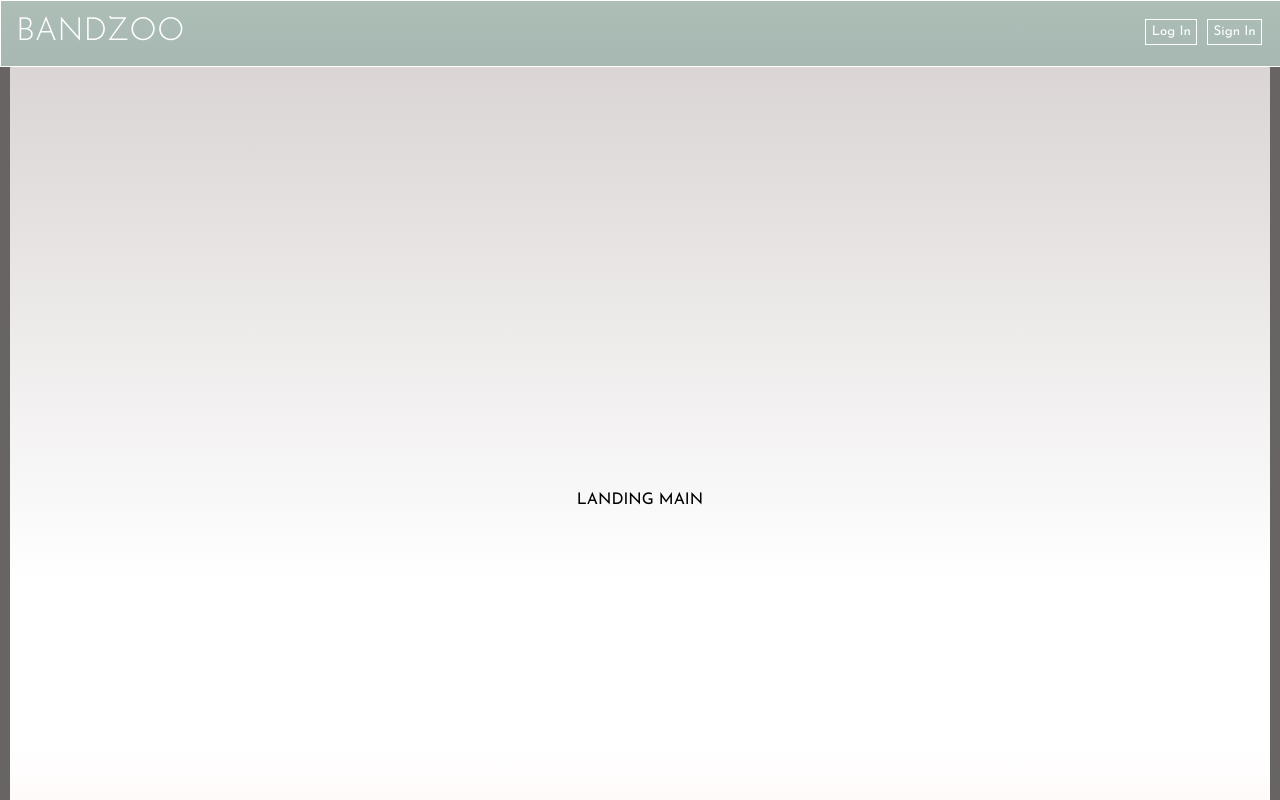
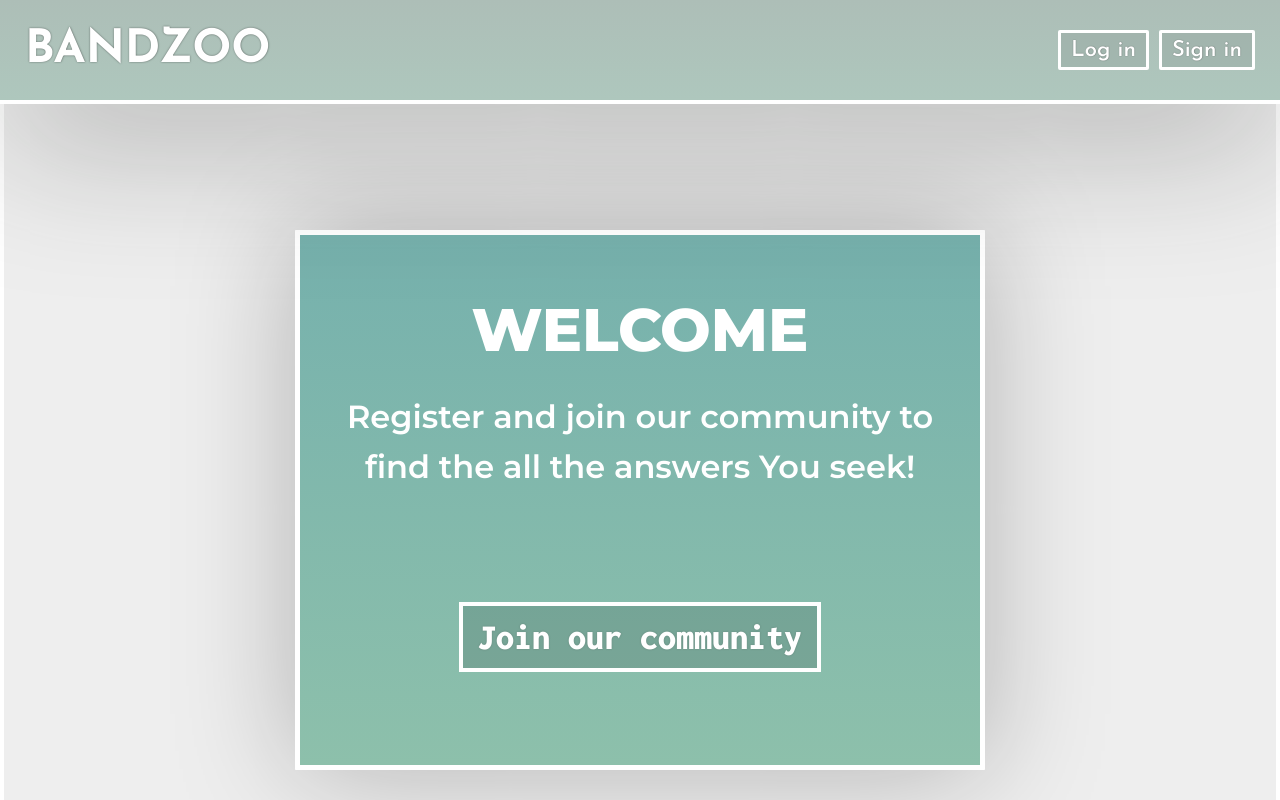
Before and after one commit to JellyGh0st/react-final, a React (Create React App) app: page / in a window 1280 px wide. Shown: the top 800 px of the page. Built offline with nearby package versions, Linux system fonts and the light colour scheme.

Commit message:
design branch separated and tweek'ed

```diff
--- a/src/App.css
+++ b/src/App.css
@@ -1,7 +1,6 @@
-@import url("https://fonts.googleapis.com/css2?family=Josefin+Sans:wght@100;200;300;400;500;600;700&display=swap");
-
+@import url('https://fonts.googleapis.com/css2?family=Inconsolata:wght@300;400;500;600;700;800;900&family=Josefin+Sans:wght@100;200;300;400;500;600;700&family=Montserrat:wght@100;200;300;400;500;600;700;800;900&display=swap');
 body {
-  font-family: "Josefin Sans", sans-serif;
+  font-family: 'Montserrat', sans-serif;
   margin: 0;
   padding: 0;
 }
@@ -9,39 +8,48 @@ body {
 /* Header */
 
 header {
+  height: 100px;
   position: fixed;
   top: 0;
   width: 100%;
-  border: 1px solid #ffffff;
-  background: #a6b8b1;
-  background: linear-gradient(0deg,#a6b8b1 0%,#adbeb7 100%);
+  border-bottom: 4px solid #ffffff;
+  background: #c1d2cb;
+  background: linear-gradient(0deg,#aec7bd 0%,#adbeb7 100%);
+  box-shadow: 0.1px 30px 150px rgba(45, 47, 46, 0.355);
+  display: flex;
+  justify-content: center;
+
 }
 
 .header-nav {
-  height: 35px;
+  width: 100%;
   color: #ffffff;
   display: flex;
   flex-direction: row;
   justify-content: space-between;
-  padding: 15px;
+  padding: 15px 25px;
+  max-width: 1400px;
 }
 
 .header-buttons {
   display: flex;
   justify-content: center;
   align-items: center;
-  gap: 6px;
+  gap: 10px;
 }
 
 .header-logo {
-  padding: 0;
+font-family: "Josefin Sans", sans-serif;
+ display: flex;
+ align-items: center;
 }
 
-.header-logo h1 {
+.header-logo h3 {
   margin: 0;
   padding: 0;
-  font-weight: 300;
-
+  font-weight: 700;
+  text-shadow: 0.1px 0.1px 2px rgba(0, 0, 0, 0.5);
+  font-size: 46px;
 }
 
 .header-logo p {
@@ -49,17 +57,47 @@ header {
   padding: 0;
 }
 
+/* BUTTON */
+
+header button {
+  font-size: 22px;
+  text-shadow: 0.1px 0.1px 1px rgba(0, 0, 0, 0.5);
+  height: 40px;
+  padding: 5px 10px;
+  border: 3px solid #ffffff;
+  margin: 0;
+  border-radius: 2px;
+  box-sizing: border-box;
+  text-decoration: none;
+  font-weight: 600;
+  font-family: "Josefin Sans", sans-serif;
+  color: #ffffff;
+  text-align: center;
+  transition: all 0.2s;
+  background-color: rgba(0, 0, 0, 0.065);
+}
+header button:hover {
+  color: #ffffff;
+  background-color: #0091ff24;
+  text-shadow: 0.1px 0.1px 1px rgba(0, 0, 0, 0.5);
+  bottom: 2px;
+  position: relative;
+  font-weight: 600;
+}
+
+
 /* main */
 
 main {
 
-  padding: 0 10px;
+  padding: 0 0px;
   background-color: #696464;
 }
 
 #main-section {
-  background: rgb(224,224,224);
-  background: linear-gradient(0deg, rgba(224,224,224,1) 0%, rgba(255,244,244,1) 14%, rgba(255,255,255,1) 25%, rgba(255,255,255,1) 42%, rgba(214,207,207,1) 100%);
+  background: rgb(238, 238, 238);
+  border-left: 4px solid white;
+  border-right: 4px solid white;
   height: 1000px;
   display: flex;
   justify-content: center;
@@ -69,7 +107,7 @@ main {
 /* footer */
 
 footer {
-  border: 1px solid #ffffff;
+  border: 5px solid #ffffff;
   background: #a6b8b1;
   background: linear-gradient(
     0deg,
@@ -81,24 +119,3 @@ footer {
   justify-content: center;
   align-items: center;
 }
-
-/* BUTTON */
-
-button {
-  height: 26px;
-  padding: 0.4em;
-  border: 0.1em solid #ffffff;
-  margin: 0 0.3em 0.3em 0;
-  border-radius: 0;
-  box-sizing: border-box;
-  text-decoration: none;
-  font-family: "Josefin Sans", sans-serif;
-  color: #ffffff;
-  text-align: center;
-  transition: all 0.2s;
-  background-color: rgba(255, 255, 255, 0);
-}
-button:hover {
-  color: #ffffff;
-  background-color: #0000003d;
-}
--- a/src/App.jsx
+++ b/src/App.jsx
@@ -1,5 +1,4 @@
 import "./App.css";
-
 import { Routes, Route } from "react-router-dom";
 import Header from "./components/UI/Header";
 import Footer from "./components/UI/Footer";
--- a/src/components/Pages/Landing.jsx
+++ b/src/components/Pages/Landing.jsx
@@ -1,9 +1,11 @@
+import Greet from "../UI/Molecules/Greet";
+
 const Landing = () => {
    return (
       <main>
          <section id="main-section">
 
-            LANDING MAIN
+            <Greet/>
 
          </section>
       </main>);
--- a/src/components/Pages/Login.jsx
+++ b/src/components/Pages/Login.jsx
@@ -1,6 +1,22 @@
 const Login = () => {
-   return ( <>
-   </>  );
-}
+
+
+  return (
+    <div>
+      <h2>Login</h2>
+      <form >
+        <div>
+          <label htmlFor="username">Username:</label>
+          <input type="text" id="username" value=""  />
+        </div>
+        <div>
+          <label htmlFor="password">Password:</label>
+          <input type="password" id="password" value=""  />
+        </div>
+        <button type="submit">Login</button>
+      </form>
+    </div>
+  );
+};
 
 export default Login;
--- a/src/components/UI/Header.jsx
+++ b/src/components/UI/Header.jsx
@@ -1,20 +1,23 @@
+
+function Header() {
 
 
-const Header = () => {
    return (
 
    <header>
       <div className="header-nav">
          <div className="header-logo">
-            <h1>BANDZOO</h1>
+            <h3>BANDZOO</h3>
          </div>
+
          <div className="header-buttons">
-            <button>Log In</button>
-            <button>Sign In</button>
+            <button>Log in</button>
+            <button>Sign in</button>
          </div>
       </div>
    </header>
-     );
+
+   );
 }
 
 export default Header;
--- /dev/null
+++ b/src/components/UI/Molecules/Greet.jsx
@@ -0,0 +1,21 @@
+import "../../../styles/greet.css";
+
+const Greet = () => {
+
+   return (
+      <div className="greet-box">
+
+         <div className="greet-text">
+            <h2>WELCOME</h2>
+            <p>Register and join our community to find the all the answers You seek!</p>
+         </div>
+
+         <button>Join our community</button>
+
+
+      </div>
+
+   );
+}
+
+export default Greet;
--- a/src/data.json
+++ b/src/data.json
@@ -2,7 +2,7 @@
    "users": [
       {
          "id": 1,
-         "userName": "Pempe",
+         "name": "Pempe",
          "password": 123,
          "role": "user",
          "email": "pempe@bravo.lt",
@@ -10,7 +10,7 @@
       },
       {
          "id": 2,
-         "userName": "Dzeisonas",
+         "name": "Dzeisonas",
          "role": "admin",
          "password": 123,
          "email": "json@bravo.lt",
@@ -18,7 +18,7 @@
       },
       {
          "id": 3,
-         "userName": "Utele",
+         "name": "Utele",
          "password": 123,
          "role": "user",
          "email": "utele@bravo.lt",
@@ -26,7 +26,7 @@
       },
       {
          "id": 4,
-         "userName": "NoobDev",
+         "name": "NoobDev",
          "password": 123,
          "role": "user",
          "email": "bukas@bravo.lt",
@@ -36,38 +36,26 @@
    "questions": [
       {
          "id": 1,
-         "creatorId": 4,
-         "question": "kodėl neveikia react apas?",
-         "likes": 2,
-         "editStatus": false
-
-      },
-      {
-         "id": 2,
-         "creatorId": 3 ,
-         "question": "Nu tu ir durnas, reactas ne tau?",
-         "upvotes": 0,
-         "editStatus": false
-
-      }
-   ],
-   "answers": [
-      {
-         "id": 1,
-         "questionId": 4,
-         "creatorId": 4,
-         "answer": "puikus appas",
-         "likes": 2,
-         "editStatus": false
-
-      },
-      {
-         "id": 2,
-         "questionId": 4,
-         "creatorId": 4,
-         "answer": "taip ir toliau!",
-         "likes": 10,
-         "editStatus": false
+         "userId": 2,
+         "title": "Pavyzdinis klausimas",
+         "question": "How do I create a React component?",
+         "isEdited": false,
+         "answers": [
+            {
+               "id": 1,
+               "userId": 3,
+               "content": "You can create a React component by extending the `React.Component` class.",
+               "upvotes": 2,
+               "downvotes": 0
+            },
+            {
+               "id": 2,
+               "userId": 2,
+               "content": "Alternatively, you can use functional components with the `useState` hook.",
+               "upvotes": 1,
+               "downvotes": 0
+            }
+         ]
       }
    ]
 }
--- /dev/null
+++ b/src/styles/greet.css
@@ -0,0 +1,67 @@
+.greet-box {
+   font-family: 'Montserrat', sans-serif;
+   height: 450px;
+   width: 600px;
+   border:5px solid #ffffff;
+   color: white;
+   border-radius: 1px;
+   padding:40px;
+   display: flex;
+   flex-direction: column;
+   align-items: center;
+   line-height: 50px;
+   background: linear-gradient(0deg,#8dc0ab 0%,#76b1ad 100%);
+   box-shadow: 0.1px 0.1px 120px rgba(0, 0, 0, 0.258);
+
+}
+
+.greet-box h2 {
+   margin: 30px 0 22px ;
+   font-size: 60px;
+   font-weight: 800;
+}
+.greet-box p {
+   margin: 15px 0 110px ;
+   font-size: 32px;
+   font-weight: 600;
+}
+
+.greet-text {
+   display: flex;
+   flex-direction: column;
+   align-items: center;
+   text-align: center;
+}
+
+
+.greet-box > button {
+
+   height: 70px;
+
+   font-weight: 900;
+   font-size: 36px;
+   padding: 10px 15px;
+   border: 5px solid rgb(255, 255, 255);
+   margin: 0;
+   box-sizing: border-box;
+   text-decoration: none;
+   font-family: 'Inconsolata', monospace;
+   color: #ffffff;
+   text-align: center;
+   transition: all 0.2s;
+   text-shadow: 0.1px 0.1px 2px rgba(69, 69, 69, 0.318);
+   background: rgba(0, 0, 0, 0.127);
+   border: 4px solid #ffffff;
+
+
+ }
+
+.greet-box > button:hover {
+   color: #222222;
+   background: white;
+   text-shadow: 0.1px 0.1px 1px rgb(0, 0, 0);
+   box-shadow: 0.1px 0.1px 2px rgba(0, 0, 0, 0.416) inset,0.1px 0.1px 20px rgba(0, 75, 68, 0.16) inset,;
+   border: 6px solid #59bedcd8;
+   cursor: pointer;
+
+ }
```
Also changed, not shown: src/contexts/UsersContext.jsx (deleted, +0 -10 lines), src/index.js (+6 -3 lines).
